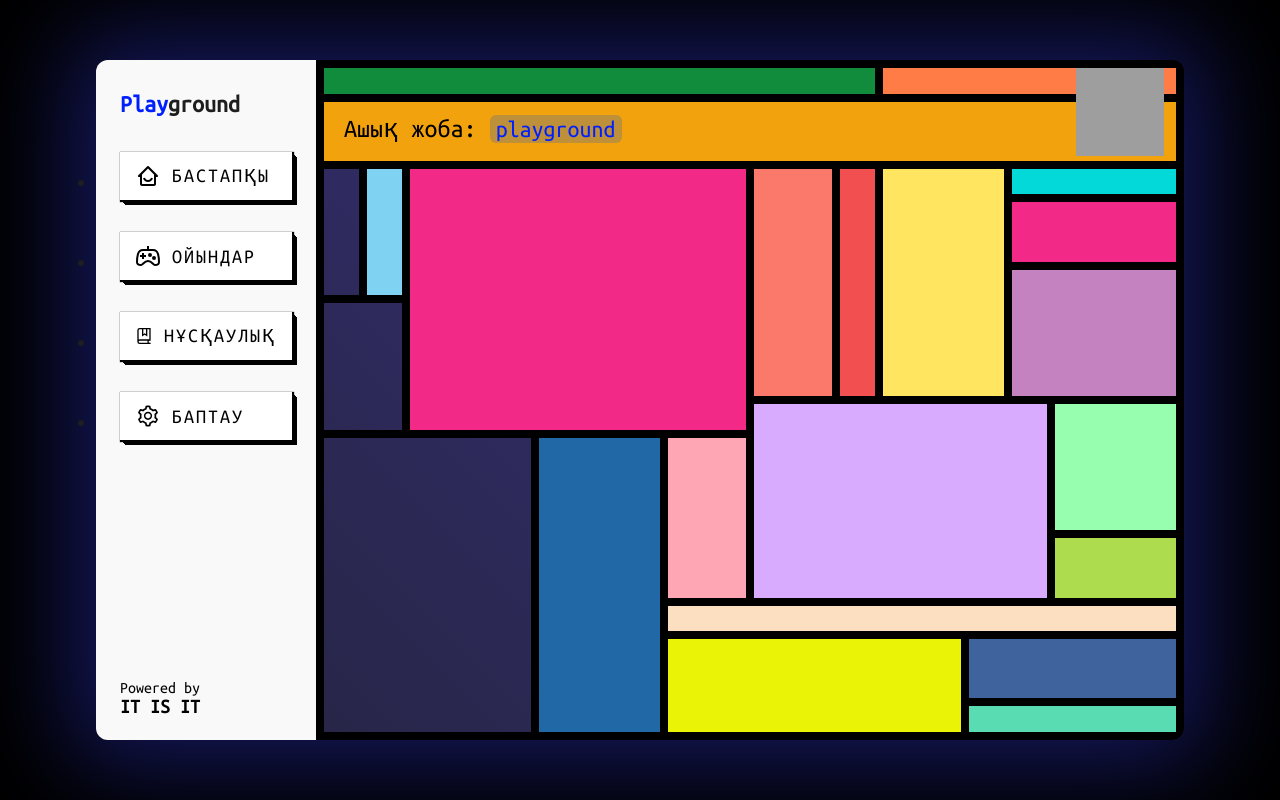
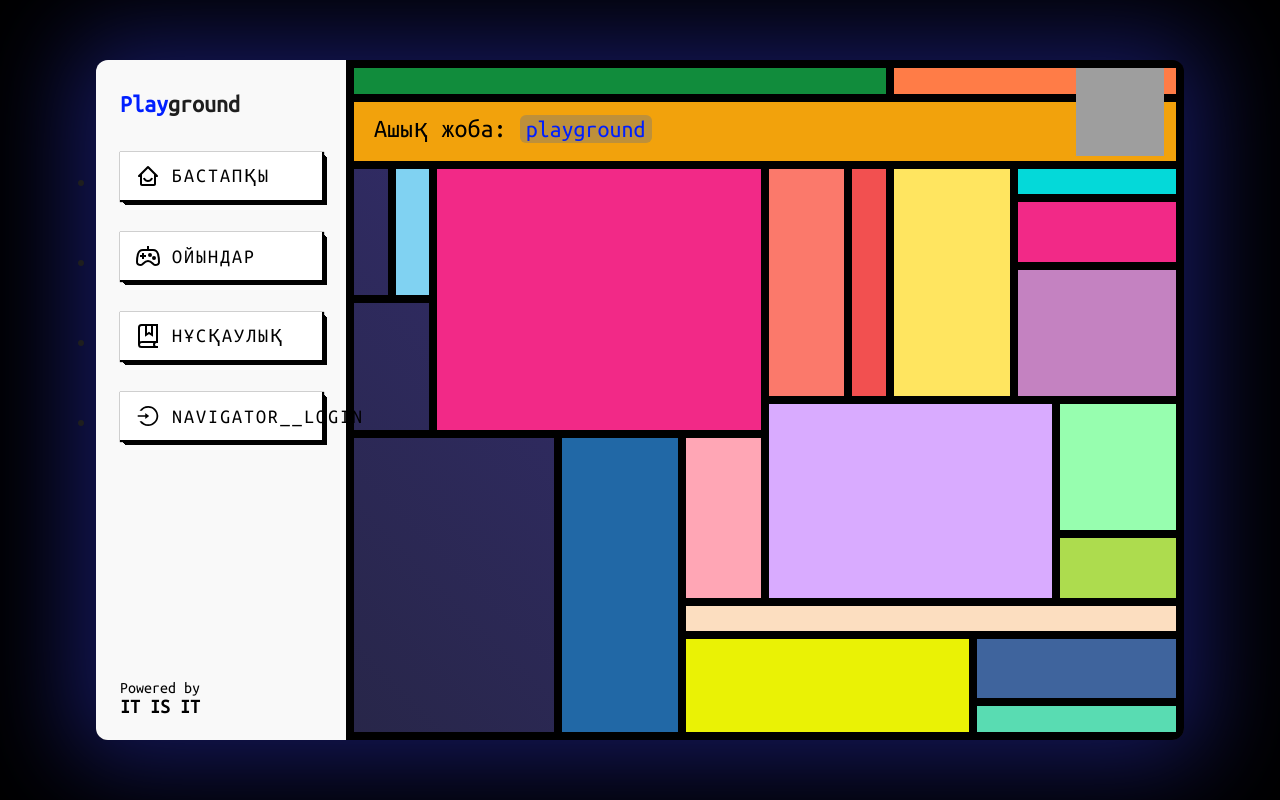
Before and after one commit to IT-IS-IT-ORM/Ability_Arena, a React (Vite) app in the folder client/: page / in a window 1280 px wide. Built offline with nearby package versions, Linux system fonts and the light colour scheme; grey boxes are pictures that could not be loaded; a web font is replaced by a local one; what i18next-intervalplural-postprocessor would draw is missing.

Commit message:
update: 导航更新

```diff
--- a/client/src/components/common/LayoutTemplate/Sider/NavbarList/index.tsx
+++ b/client/src/components/common/LayoutTemplate/Sider/NavbarList/index.tsx
@@ -7,18 +7,34 @@ import { S_UserIsAuthenticated } from "@/store";
 
 // i18n
 import { useTranslation } from "react-i18next";
+// Hooks
+import { useCreation } from "ahooks";
 
 // 图标库
 import { BiHomeSmile } from "react-icons/bi";
-import { GrGamepad,GrBook } from "react-icons/gr";
-import { AiOutlineSetting } from "react-icons/ai";
+import { GrGamepad, GrBook } from "react-icons/gr";
+import { AiOutlineSetting, AiOutlineLogin } from "react-icons/ai";
 // 自定义组件
 import { Button } from "@/components/common";
 
 // Scoped style
 import classes from "./style.module.scss";
 
-const navbarItems = [
+export default function NavbarList() {
+  // i18n
+  const { t } = useTranslation();
+  // 路由变量
+  const { push } = useHistory();
+  // 是否已授权
+  const isAuthenticated = useRecoilValue(S_UserIsAuthenticated);
+
+  // 按钮点击事件
+  const handleNavItemClick = (targetPath: string) => {
+    push(targetPath);
+  };
+
+  const navbarItems = useCreation(
+    () => [
       {
         to: "/",
         icon: <BiHomeSmile />,
@@ -36,27 +52,16 @@ const navbarItems = [
       },
       {
         to: "/settings",
-    icon: <AiOutlineSetting />,
-    text: "Navigator__settings",
+        icon: isAuthenticated ? <AiOutlineSetting /> : <AiOutlineLogin />,
+        text: isAuthenticated ? "Navigator__settings" : "Navigator__login",
       },
-];
-
-export default function NavbarList() {
-  // i18n
-  const { t } = useTranslation();
-  // 路由变量
-  const { push } = useHistory();
-  // 是否授权
-  const isAuthenticated = useRecoilValue(S_UserIsAuthenticated);
-
-  // 按钮点击事件
-  const handleNavItemClick = (targetPath: string) => {
-    push(targetPath);
-  };
+    ],
+    [isAuthenticated]
+  );
 
   return (
     <ul className={classes.navbarList}>
-      {navbarItems.map((item, idx) => (
+      {navbarItems.map((item) => (
         <li key={item.to} className={classes.navbarItem}>
           <Button onClick={() => handleNavItemClick(item.to)}>
             <>
--- a/client/src/components/common/LayoutTemplate/Sider/NavbarList/style.module.scss
+++ b/client/src/components/common/LayoutTemplate/Sider/NavbarList/style.module.scss
@@ -14,16 +14,17 @@
 		padding-bottom: 0;
 	}
 
-	@media screen and (max-width: 860px) {
+	@media screen and (max-width: 992px) {
 		display: none;
 	}
 
 	button {
-		width: calc(220px - 24px * 2);
+		width: calc(250px - 24px * 2);
 		justify-content: flex-start;
 
 		svg {
-			@include svgStyle();
+			flex: 0 0 auto;
+			@include svgStyle;
 		}
 	}
 }
--- a/client/src/components/common/LayoutTemplate/Sider/index.tsx
+++ b/client/src/components/common/LayoutTemplate/Sider/index.tsx
@@ -1,69 +1,94 @@
 // 类型
-import type { MenuProps } from 'antd';
+import type { MenuProps } from "antd";
 
 // React
-import { useRef } from 'react';
+import { useRef } from "react";
 // React 路由
-import { useHistory } from 'react-router-dom';
+import { useHistory } from "react-router-dom";
+// 全局状态
+import { useRecoilValue } from "recoil";
+import { S_UserIsAuthenticated } from "@/store";
 
 // i18n
-import { useTranslation } from 'react-i18next';
+import { useTranslation } from "react-i18next";
+// Hooks
+import { useCreation } from "ahooks";
 
 // Antd 组件库
-import { Dropdown } from 'antd';
+import { Dropdown } from "antd";
 // 图标库
-import { CgMenuGridO } from 'react-icons/cg';
-import { BiHomeSmile } from 'react-icons/bi';
-import { GrGamepad } from 'react-icons/gr';
-import { AiOutlineSetting } from 'react-icons/ai';
+import { BiHomeSmile } from "react-icons/bi";
+import { GrGamepad, GrBook } from "react-icons/gr";
+import { AiOutlineSetting, AiOutlineLogin } from "react-icons/ai";
+import { CgMenuGridO } from "react-icons/cg";
 // 自定义组件
-import { Button } from '@/components/common';
+import { Button } from "@/components/common";
 // 内置组件
-import NavbarList from './NavbarList';
+import NavbarList from "./NavbarList";
 
 // Scoped style
-import classes from './style.module.scss';
+import classes from "./style.module.scss";
 
 export default function Sider() {
   const { t } = useTranslation();
   const { push } = useHistory();
   const navigatorBtnRef = useRef<HTMLDivElement>(null);
+  // 是否已授权
+  const isAuthenticated = useRecoilValue(S_UserIsAuthenticated);
 
-	const items: MenuProps['items'] = [
+  const items: MenuProps["items"] = useCreation(
+    () => [
       {
-			key: '/',
+        key: "/",
         label: (
-				<Button onClick={() => push('/')}>
+          <Button onClick={() => push("/")}>
             <>
               <BiHomeSmile />
-						<p>{t('Navigator__home')}</p>
+              <p>{t("Navigator__home")}</p>
             </>
           </Button>
         ),
       },
       {
-			key: '/games',
+        key: "/games",
         label: (
-				<Button onClick={() => push('/games')}>
+          <Button onClick={() => push("/games")}>
             <>
               <GrGamepad />
-						<p>{t('Navigator__games')}</p>
+              <p>{t("Navigator__games")}</p>
             </>
           </Button>
         ),
       },
       {
-			key: '/settings',
+        key: "/docs",
         label: (
-				<Button onClick={() => push('/settings')}>
+          <Button onClick={() => push("/docs")}>
             <>
-						<AiOutlineSetting />
-						<p>{t('Navigator__settings')}</p>
+              <GrBook />
+              <p>{t("Navigator__docs")}</p>
             </>
           </Button>
         ),
       },
-	];
+      {
+        key: "/settings",
+        label: (
+          <Button onClick={() => push("/settings")}>
+            <>
+              {isAuthenticated ? <AiOutlineSetting /> : <AiOutlineLogin />}
+              <p>
+                {t(
+                  isAuthenticated ? "Navigator__settings" : "Navigator__login"
+                )}
+              </p>
+            </>
+          </Button>
+        ),
+      },
+    ],
+    [isAuthenticated]
+  );
 
   return (
     <aside className={classes.sider}>
@@ -75,7 +100,8 @@ export default function Sider() {
       <Dropdown
         menu={{ items }}
         placement="bottom"
-				getPopupContainer={() => navigatorBtnRef.current as HTMLDivElement}>
+        getPopupContainer={() => navigatorBtnRef.current as HTMLDivElement}
+      >
         <div className="navigator-btn" ref={navigatorBtnRef}>
           <CgMenuGridO />
         </div>
--- a/client/src/components/common/LayoutTemplate/Sider/style.module.scss
+++ b/client/src/components/common/LayoutTemplate/Sider/style.module.scss
@@ -1,7 +1,7 @@
 @import "@/assets/style/mixins.scss";
 
 .sider {
-  flex: 0 0 220px;
+  flex: 0 0 250px;
   @include flex($direction: column);
 
   border-top-left-radius: inherit;
@@ -10,7 +10,7 @@
 
   user-select: none;
 
-  @media screen and (max-width: 860px) {
+  @media screen and (max-width: 992px) {
     flex: 0 0 64px;
     @include flex($direction: row, $alignItems: center, $gap: 8px);
 
@@ -33,7 +33,7 @@
       color: var(--c-primary);
     }
 
-    @media screen and (max-width: 860px) {
+    @media screen and (max-width: 992px) {
       margin: 0 0 0 24px;
     }
   }
@@ -59,7 +59,7 @@
       @include svgStyle();
     }
 
-    @media screen and (max-width: 860px) {
+    @media screen and (max-width: 992px) {
       display: flex;
     }
 
@@ -96,7 +96,7 @@
       font-weight: 700;
     }
 
-    @media screen and (max-width: 860px) {
+    @media screen and (max-width: 992px) {
       margin: 0 24px 0 0;
     }
 
```
Lines whose indentation alone changed are shown as unchanged.
